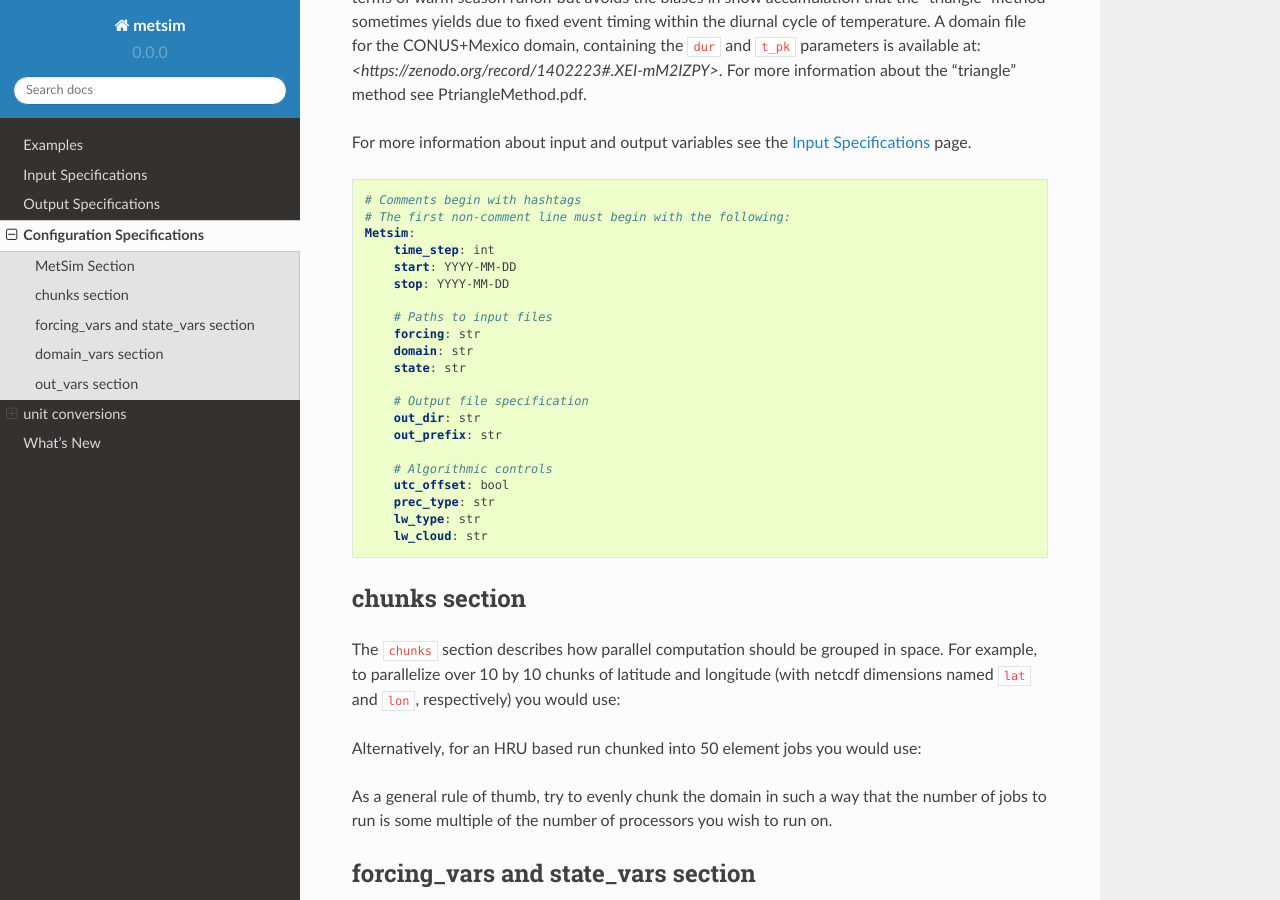
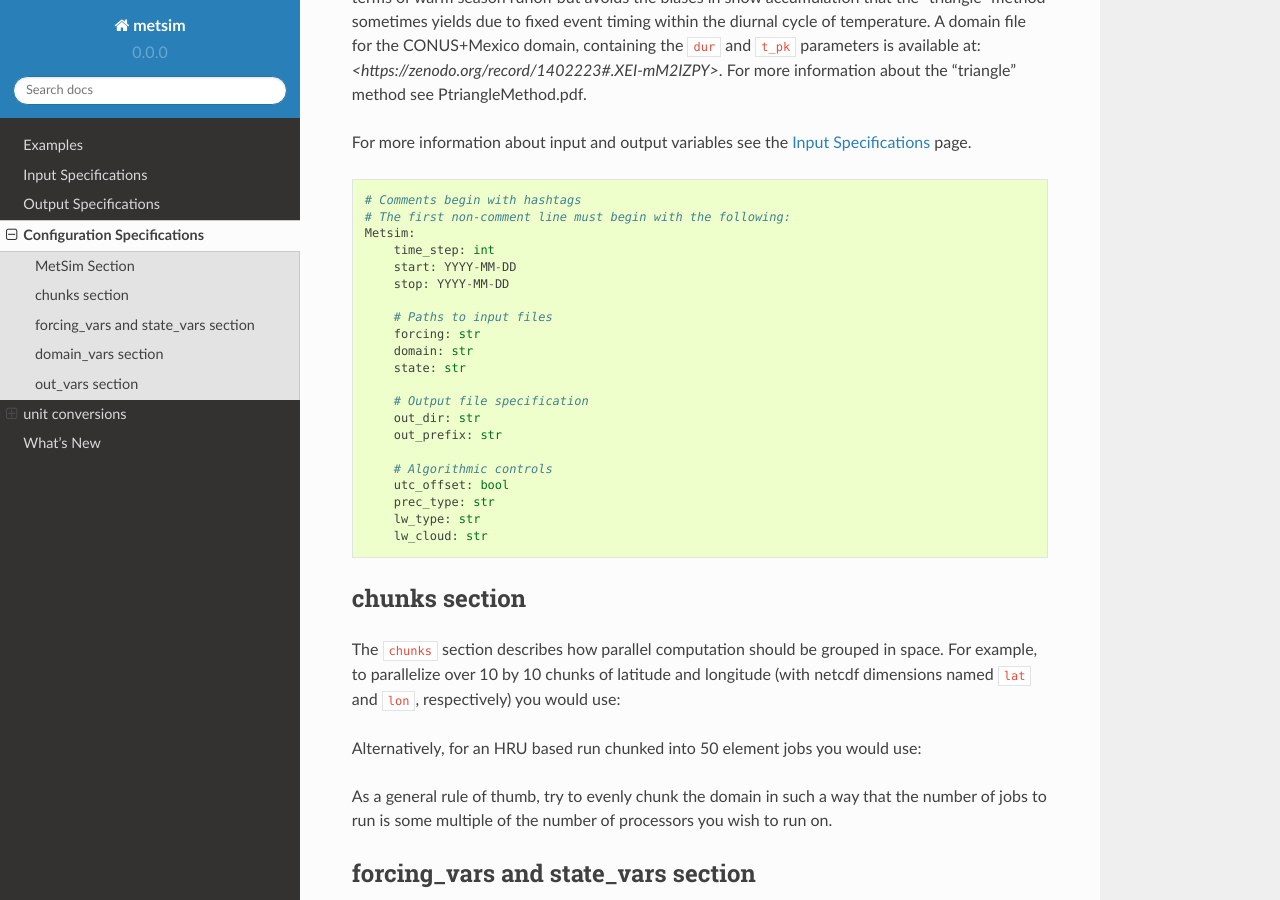
Before and after one commit to UW-Hydro/MetSim, a Sphinx documentation site: the page built from docs/configuration.rst, in a window 1280 px wide and 900 px high, scrolled down 2216 px. Built offline with Sphinx 7.4.7 and the Read the Docs theme 2.0.0, drawn with Linux system fonts in a browser that asks for light colours; pages that are not in the unit, such as notebooks, are missing from menus.

Commit message:
Update docs

```diff
--- a/docs/configuration.rst
+++ b/docs/configuration.rst
@@ -110,7 +110,7 @@
 For more information about input and output variables see the :ref:`data` page.
 
 
-.. code-block:: yaml
+.. code-block::
 
     # Comments begin with hashtags
     # The first non-comment line must begin with the following:
@@ -141,14 +141,14 @@
 in space. For example, to parallelize over 10 by 10 chunks of latitude and
 longitude (with netcdf dimensions named ``lat`` and ``lon``, respectively) you would use:
 
-.. code-block:: yaml
+.. code-block::
     chunks:
         lat: 10
         lon: 10
 
 Alternatively, for an HRU based run chunked into 50 element jobs you would use:
 
-.. code-block:: yaml
+.. code-block::
     chunks:
         hru: 50
 
@@ -211,7 +211,7 @@
 
 The syntax for output specification is as follows:
 
-.. code-block:: yaml
+.. code-block::
     out_vars:
         metsim_varname:
             out_name: str
@@ -268,7 +268,7 @@
 
 For example:
 
-.. code-block:: yaml
+.. code-block::
     constant_vars:
         wind: 2.0
 
@@ -278,7 +278,7 @@
 
 Similarly:
 
-.. code-block:: yaml
+.. code-block::
     constant_vars:
         t_max = 30.0
         t_min = 10.0
```
